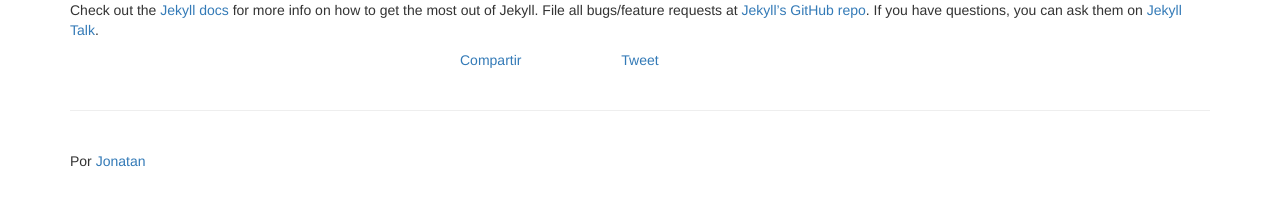
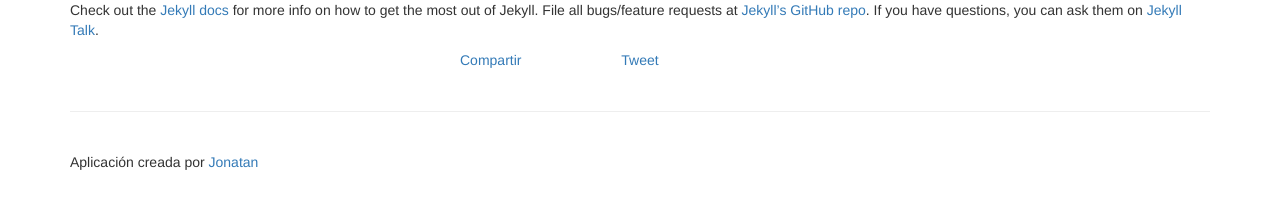
Before and after one commit to brolyssjl/myblog, a Jekyll site: the page built from _posts/2016-09-19-welcome-to-jekyll.markdown, in a window 1280 px wide. Shown: the part 487-696 px from the top of the page. Built offline with Jekyll 4.4.1, drawn with Linux system fonts in a browser that asks for light colours; comment, search, counter and statistics services are not loaded.

Commit message:
Adición del plugin de comentarios de facebook, y modificación en el footer

```diff
--- a/_includes/footer.html
+++ b/_includes/footer.html
@@ -1,3 +1,3 @@
 <footer class="footer">
-	<p>Por <a href="http://github.com/brolyssjl">Jonatan</p>
+	<p>Aplicación creada por <a href="http://github.com/brolyssjl">Jonatan</p>
 </footer>
--- a/_layouts/post.html
+++ b/_layouts/post.html
@@ -25,7 +25,11 @@
         <script type="IN/Share"></script>
       </div>
     </div>
-
-
   </div>
 </div>
+<!-- Plugin de comentarios de facebook -->
+<div class="row">
+  <div class="col-md-12">
+    <div class="fb-comments" data-href="https://developers.facebook.com/docs/plugins/comments#configurator" data-mobile="1" data-numposts="5"></div>
+  </div>
+</div>
```
